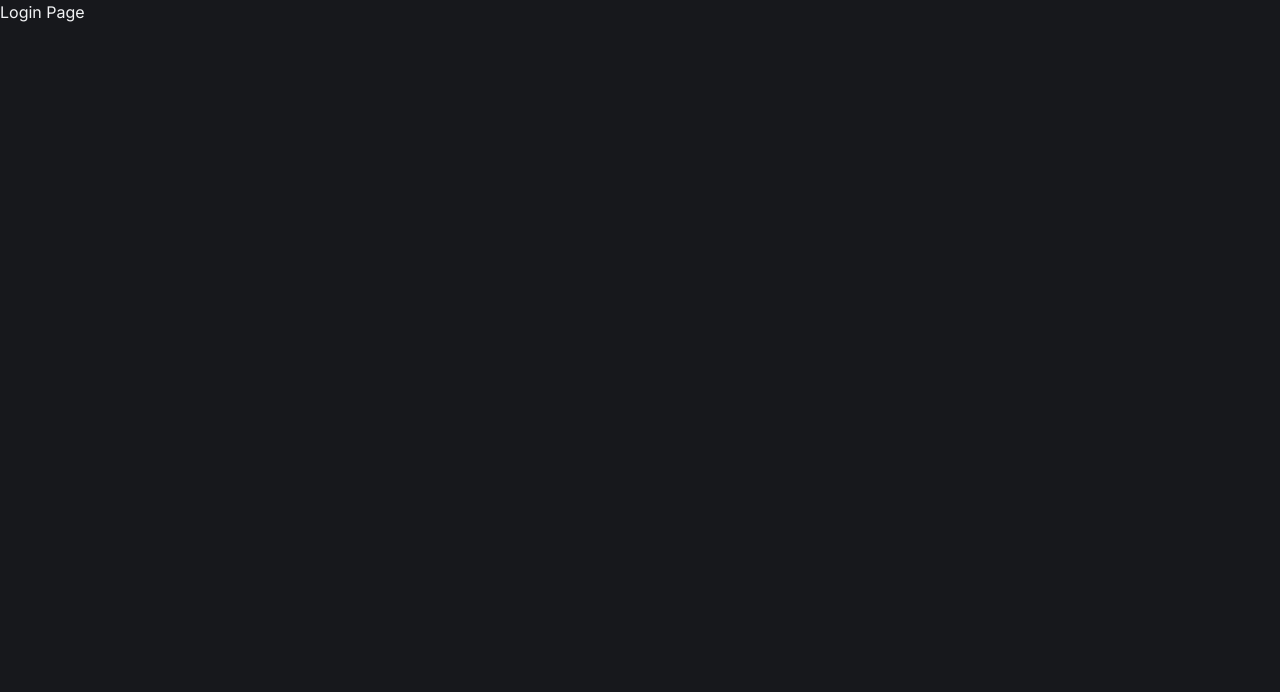
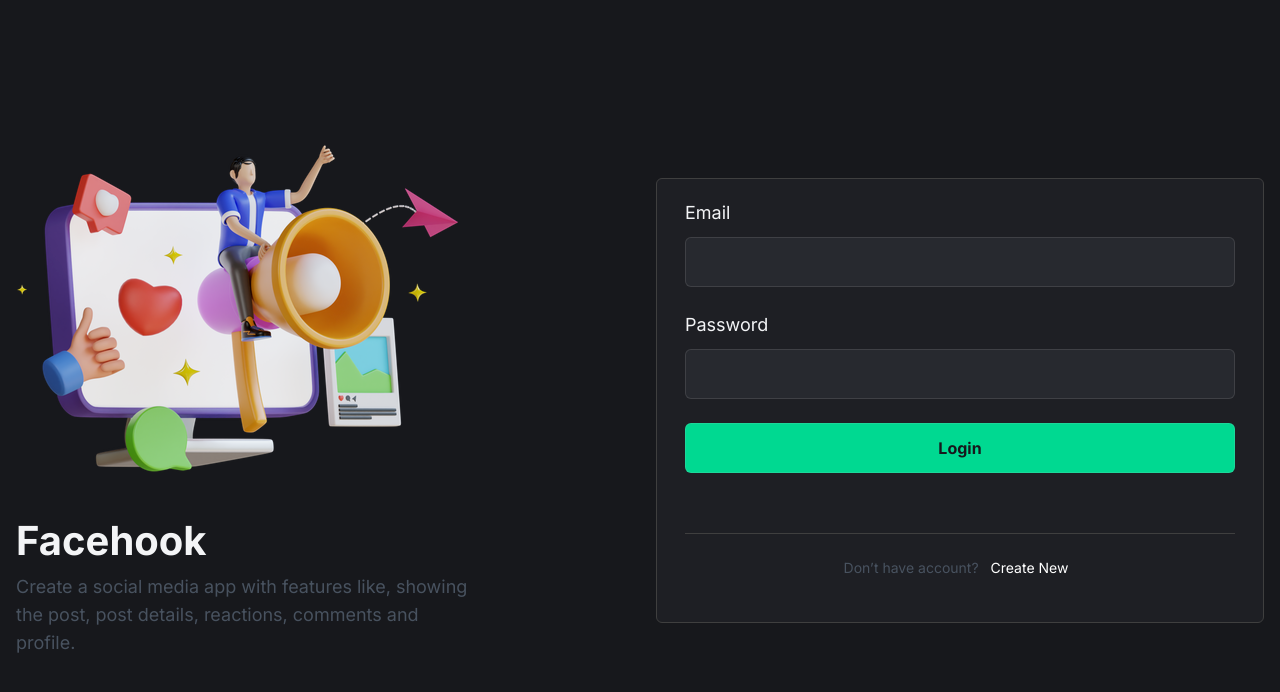
Before and after one commit to Runju-Raton/FaceHook, a React (Vite) app: page /login in a window 1280 px wide. Shown: the top 692 px of the page. Built offline with nearby package versions, Linux system fonts and the light colour scheme.

Commit message:
login form design and hook form install

```diff
--- a/package.json
+++ b/package.json
@@ -13,6 +13,7 @@
     "@tailwindcss/typography": "^0.5.15",
     "react": "^18.3.1",
     "react-dom": "^18.3.1",
+    "react-hook-form": "^7.53.2",
     "react-router-dom": "^6.28.0"
   },
   "devDependencies": {
--- a/src/pages/LoginPage.jsx
+++ b/src/pages/LoginPage.jsx
@@ -1,10 +1,74 @@
 import React from 'react';
-
+import {Link} from "react-router-dom";
+import AuthIllustration from "../assets/images/auth_illustration.png"
 const LoginPage = () => {
     return (
-        <div>
-            <h2>Login Page</h2>
-        </div>
+        <main
+            className="flex min-h-screen items-center justify-center bg-deepDark py-8"
+        >
+            <div className="max-w-[1368px] flex-1">
+                <div className="container grid items-center gap-8 lg:grid-cols-2">
+                    <div>
+                        <img
+                            className="mb-12 max-w-full max-lg:hidden"
+                            src={AuthIllustration}
+                            alt="auth_illustration"
+                        />
+                        <div>
+                            <h1 className="mb-3 text-4xl font-bold lg:text-[40px]">Facehook</h1>
+                            <p className="max-w-[452px] text-gray-600/95 lg:text-lg">
+                                Create a social media app with features like, showing the post,
+                                post details, reactions, comments and profile.
+                            </p>
+                        </div>
+                    </div>
+
+                    {/*login form */}
+                    <div className="card">
+                        <form className="border-b border-[#3F3F3F] pb-10 lg:pb-[60px]">
+                            {/*  email */}
+                            <div className="form-control">
+                                <label className="auth-label" htmlFor="email">Email</label>
+                                <input
+                                    className="auth-input"
+                                    name="email"
+                                    type="email"
+                                    id="email"
+                                />
+                            </div>
+                            {/*  password */}
+                            <div className="form-control">
+                                <label className="auth-label" htmlFor="email">Password</label>
+                                <input
+                                    className="auth-input"
+                                    name="password"
+                                    type="password"
+                                    id="password"
+                                />
+                            </div>
+                            {/*  Submit */}
+                            <button
+                                className="auth-input bg-lwsGreen font-bold text-deepDark transition-all hover:opacity-90"
+                                type="submit"
+                            >
+                                Login
+                            </button>
+                        </form>
+                        <div className="py-4 lg:py-6">
+                            <p className="text-center text-xs text-gray-600/95 lg:text-sm">
+                                Don’t have account?
+                                <Link
+                                    className="text-white transition-all hover:text-lwsGreen hover:underline mx-2"
+                                    to="/registration"
+                                > Create New</Link
+                                >
+                            </p>
+                        </div>
+                    </div>
+                    {/*  login form ends */}
+                </div>
+            </div>
+        </main>
     );
 };
 
```
Also changed, not shown: 1 other file (tests, documents, lock files or other folders).
